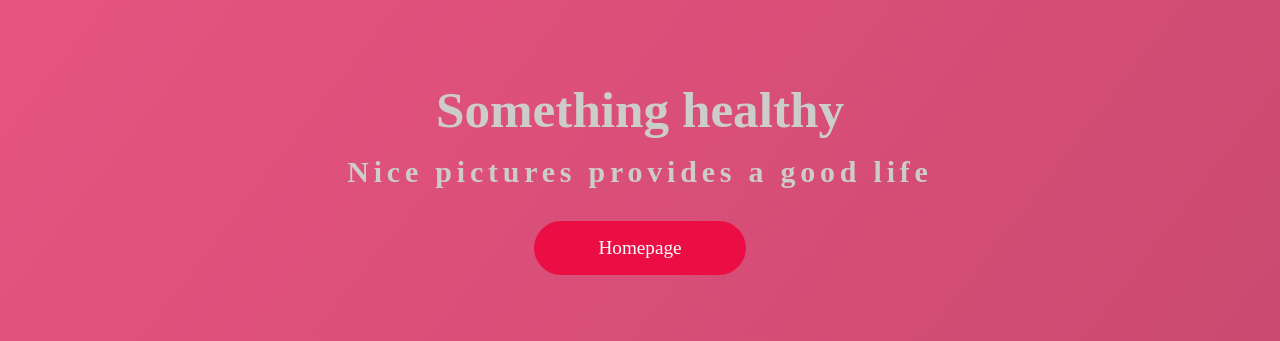
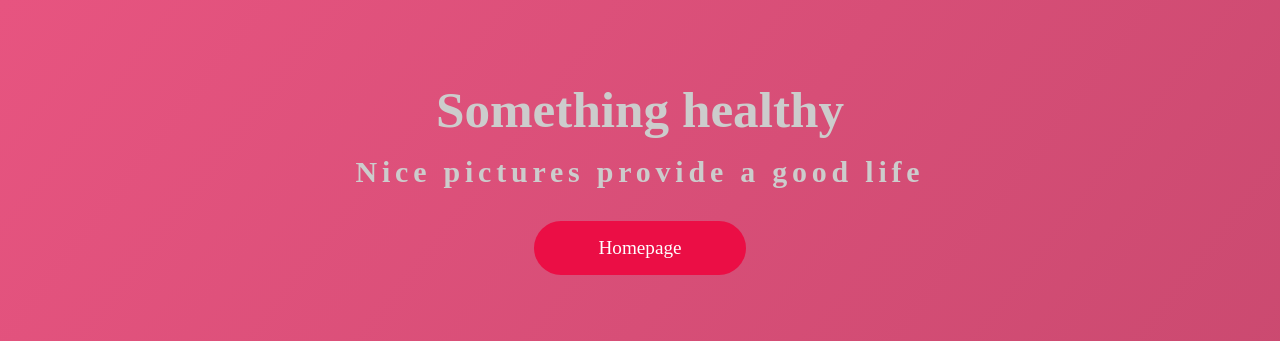
Before and after one commit to narutosimaha/trillo-learning, a website: page gallery.html in a window 1280 px wide. Shown: the top 341 px of the page. Drawn offline with Linux system fonts and the light colour scheme.

Commit message:
Update gallery.html

```diff
--- a/gallery.html
+++ b/gallery.html
@@ -100,7 +100,7 @@
       <header class="header">
         <h1 class="header__item">Something healthy</h1>
         <h3 class="header__item header__item--more-space">
-          Nice pictures provides a good life
+          Nice pictures provide a good life
         </h3>
 
         <a class="btn" href="index.html"> Homepage </a>
```
